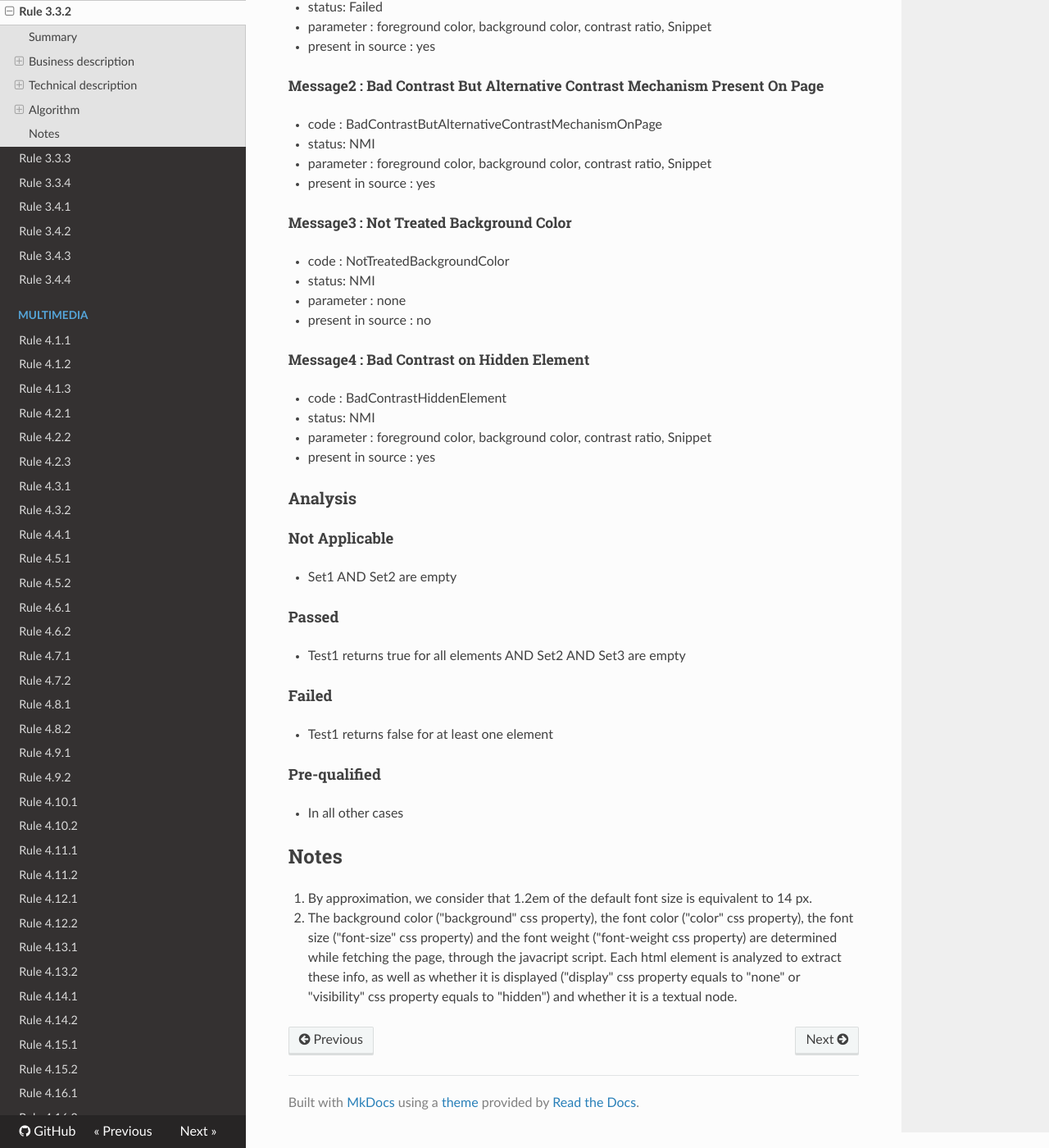
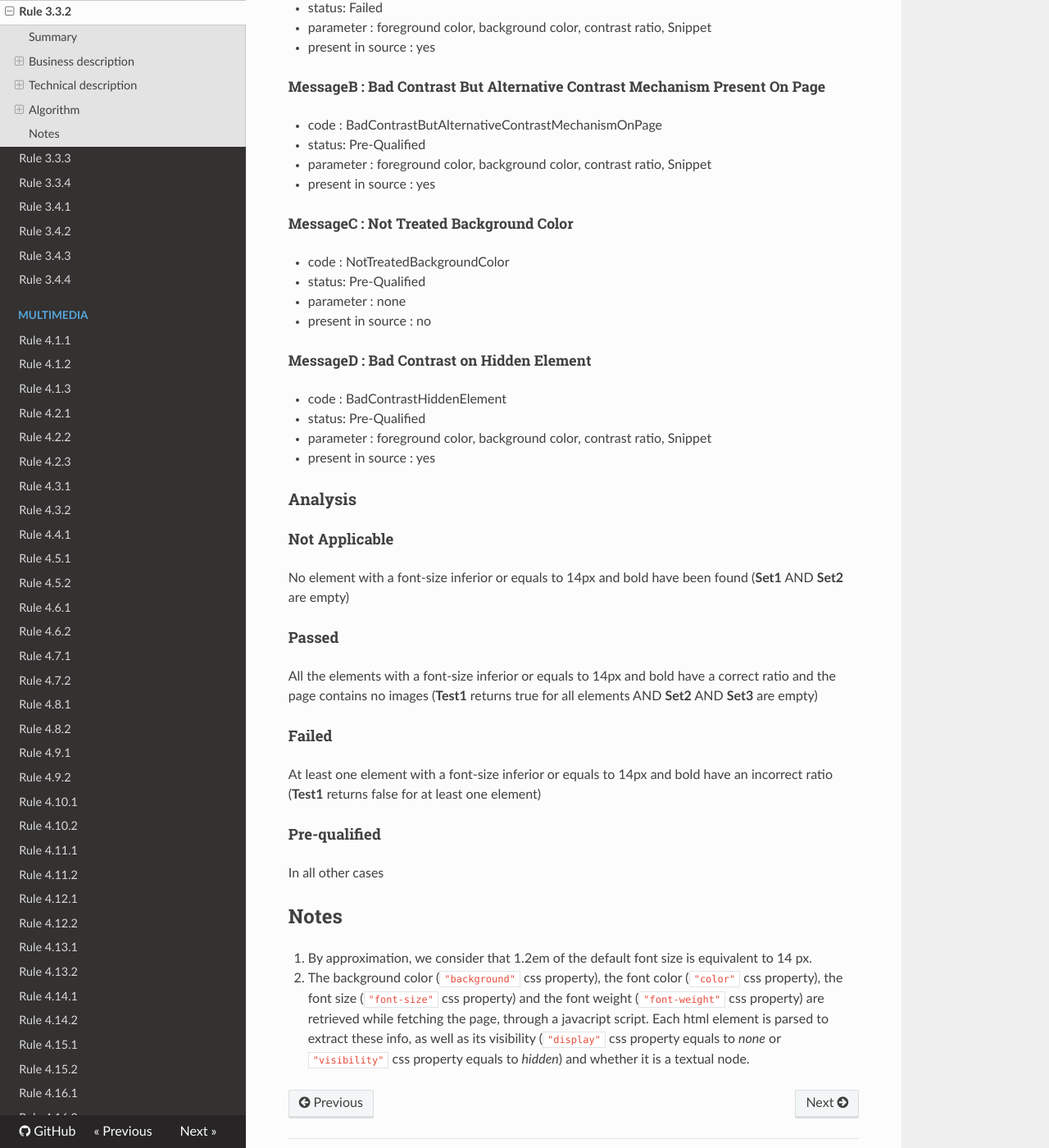
Before and after one commit to Tanaguru/Tanaguru-rules-RGAA-3-doc, an MkDocs documentation site: the page built from docs/Rule-3-3-2.md, in a window 1280 px wide and 1400 px high, scrolled down 2058 px. Shown: the whole window at 82% size. Built offline with MkDocs 1.6.1, drawn with Linux system fonts in a browser that asks for light colours; nearby versions of some CDN libraries; old or Windows-style settings are respelled for this version of MkDocs; some of the changed text lies outside the part shown.

Commit message:
rule design for 3.3.x

```diff
--- a/docs/Rule-3-3-2.md
+++ b/docs/Rule-3-3-2.md
@@ -1,8 +1,9 @@
 # Rule 3.3.2
+
 ## Summary
 
 This test consists in checking whether the contrast ratio between text
-and its background is at least 4.5:1 for the bold under 14px sized
+and its background is at least 4.5:1 for the bold, under 14px sized,
 textual elements
 
 ## Business description
@@ -22,7 +23,6 @@ Dans chaque page Web, <a href="http://references.modernisation.gouv.fr/sites/def
  *  le rapport de contraste entre le texte et son arri&egrave;re-plan est de 4,5:1, au moins
  * un m&eacute;canisme permet &agrave; l'utilisateur d'afficher le texte avec un rapport de contraste de 4,5:1, au moins
 
-
 ### Level
 
 **AA**
@@ -35,108 +35,105 @@ Dans chaque page Web, <a href="http://references.modernisation.gouv.fr/sites/def
 
 ### Decision level
 
-**semidecidable**
+**Decidable**
 
 ## Algorithm
 
 ### Selection
 
-**Set1**
+#### Set1
 
 All the textual elements from the DOM with a font-size inferior or
 equals to 14px and bold
 
-**Set2**
+#### Set2
 
 All the hidden textual elements from the DOM with a font-size inferior
 or equals to 14px and bold
 
-**Set3**
+#### Set3
 
-All the <img\> tags
+All the `<img>` tags
 
 ### Process
 
-**Test1**
+#### Test1
 
-For each element of Set1, the contrast ratio is computed (regarding the
+For each element of **Set1**, the contrast ratio is computed (regarding the
 [contrast ratio
 definition](http://www.w3.org/TR/WCAG20/#contrast-ratiodef)) to check
 whether it is superior to 4.5.
 
-For each element returning false in Test1, if the
-"ALTERNATIVE\_CONTRAST\_MECHANISM" is set to true by the user, raise a
-Message1, raise a Message2 instead.
+For each element returning false in **Test1**, if the
+*ALTERNATIVE_CONTRAST_MECHANISM* is set to true by the user, raise a
+MessageA, raise a MessageB instead.
 
 If an element has a contrast ratio that cannot be determined (background
-defined with an image or a gradient), raise a Message3
+defined with an image or a gradient), raise a MessageC
 
-**Test2**
+#### Test2
 
-For each element of Set2, the contrast ratio is computed (regarding the
+For each element of **Set2**, the contrast ratio is computed (regarding the
 [contrast ratio
 definition](http://www.w3.org/TR/WCAG20/#contrast-ratiodef)) to check
 whether it is superior to 4.5.
 
-For each element returning false in Test2, raise a Message4
+For each element returning false in **Test2**, raise a MessageD
 
-##### Message1 : Bad Contrast
+##### MessageA : Bad Contrast
 
 -   code : BadContrast
 -   status: Failed
--   parameter : foreground color, background color, contrast ratio,
-    Snippet
+-   parameter : foreground color, background color, contrast ratio, Snippet
 -   present in source : yes
 
-##### Message2 : Bad Contrast But Alternative Contrast Mechanism Present On Page
+##### MessageB : Bad Contrast But Alternative Contrast Mechanism Present On Page
 
 -   code : BadContrastButAlternativeContrastMechanismOnPage
--   status: NMI
--   parameter : foreground color, background color, contrast ratio,
-    Snippet
+-   status: Pre-Qualified
+-   parameter : foreground color, background color, contrast ratio, Snippet
 -   present in source : yes
 
-##### Message3 : Not Treated Background Color
+##### MessageC : Not Treated Background Color
 
 -   code : NotTreatedBackgroundColor
--   status: NMI
+-   status: Pre-Qualified
 -   parameter : none
 -   present in source : no
 
-##### Message4 : Bad Contrast on Hidden Element
+##### MessageD : Bad Contrast on Hidden Element
 
 -   code : BadContrastHiddenElement
--   status: NMI
--   parameter : foreground color, background color, contrast ratio,
-    Snippet
+-   status: Pre-Qualified
+-   parameter : foreground color, background color, contrast ratio, Snippet
 -   present in source : yes
 
 ### Analysis
 
 #### Not Applicable
 
--   Set1 AND Set2 are empty
+No element with a font-size inferior or equals to 14px and bold have been found (**Set1** AND **Set2** are empty)
 
 #### Passed
 
--   Test1 returns true for all elements AND Set2 AND Set3 are empty
+All the elements with a font-size inferior or equals to 14px and bold have a correct ratio and the page contains no images (**Test1** returns true for all elements AND **Set2** AND **Set3** are empty)
 
 #### Failed
 
--   Test1 returns false for at least one element
+At least one element with a font-size inferior or equals to 14px and bold have an incorrect ratio (**Test1** returns false for at least one element)
 
 #### Pre-qualified
 
--   In all other cases
+In all other cases
 
 ## Notes
 
 1.  By approximation, we consider that 1.2em of the default font size is
     equivalent to 14 px.
-2.  The background color ("background" css property), the font color
-    ("color" css property), the font size ("font-size" css property) and
-    the font weight ("font-weight css property) are determined while
-    fetching the page, through the javacript script. Each html element
-    is analyzed to extract these info, as well as whether it is
-    displayed ("display" css property equals to "none" or "visibility"
-    css property equals to "hidden") and whether it is a textual node.
+2.  The background color (`"background"` css property), the font color
+    (`"color"` css property), the font size (`"font-size"` css property) and
+    the font weight (`"font-weight"` css property) are retrieved while
+    fetching the page, through a javacript script. Each html element
+    is parsed to extract these info, as well as its
+    visibility (`"display"` css property equals to *none* or `"visibility"`
+    css property equals to *hidden*) and whether it is a textual node.
```
Also changed, not shown: docs/Rule-3-3-1.md (+33 -37 lines), docs/Rule-3-3-3.md (+35 -39 lines), docs/Rule-3-3-4.md (+33 -35 lines).
